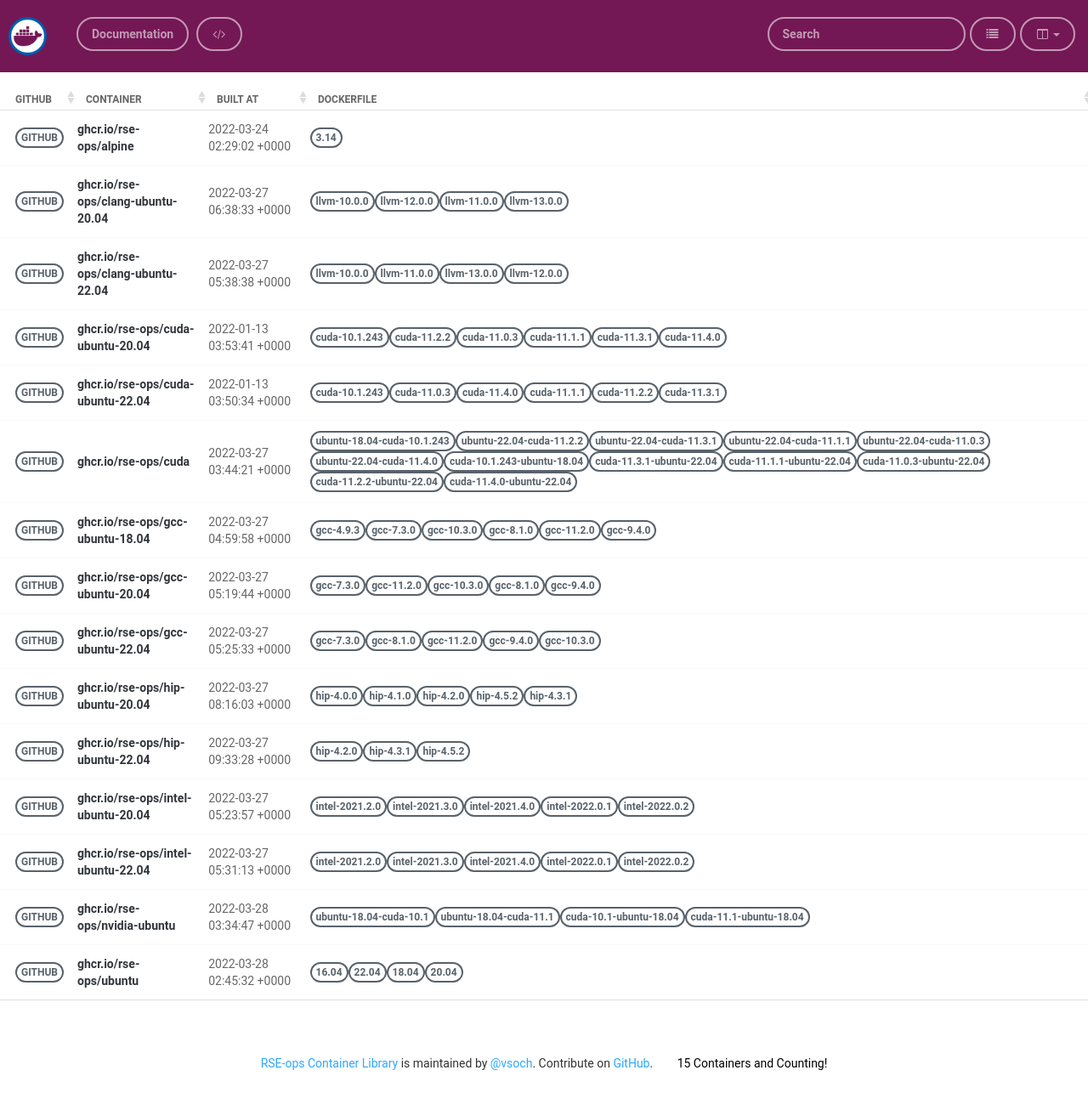
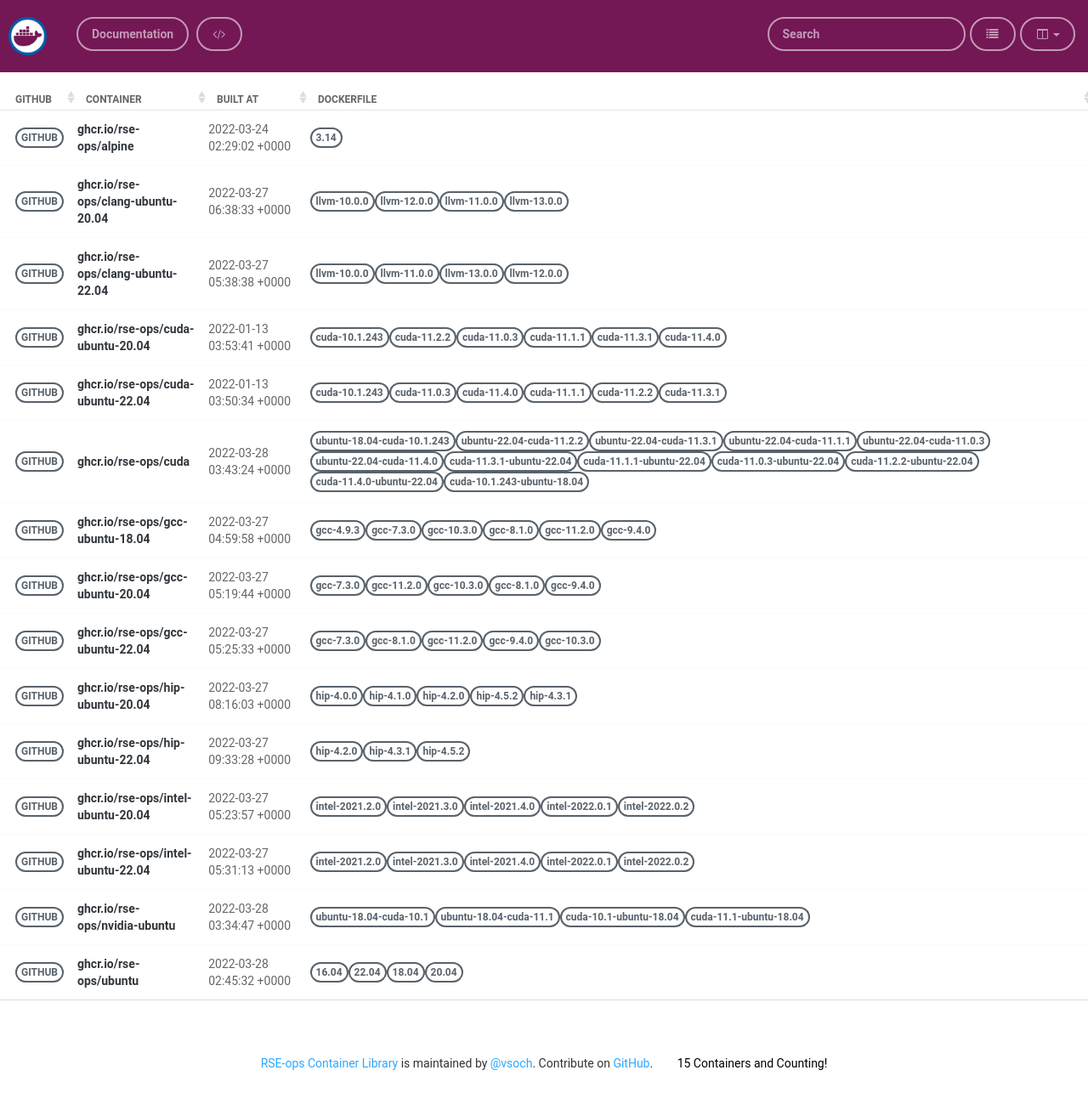
Before and after one commit to rse-ops/docker-images, a Jekyll site: the page built from pages/index.md, in a window 1280 px wide. Shown: the whole page at 85% size. Built offline with Jekyll 4.4.1, drawn with Linux system fonts in a browser that asks for light colours; nearby versions of some CDN libraries.

Commit message:
Automated push to update library 2022-03-28

```diff
--- a/_library/ghcr.io-rse-ops-cuda.md
+++ b/_library/ghcr.io-rse-ops-cuda.md
@@ -1,7 +1,7 @@
 ---
 layout: container
 name: ghcr.io/rse-ops/cuda
-updated_at: 2022-03-27 03:44:21.760485
+updated_at: 2022-03-28 03:43:24.308891
 
 
 container_url: https://github.com/orgs/rse-ops/packages/container/package/cuda
```
Also changed, not shown: other parts of _library/ghcr.io-rse-ops-cuda.md (+3 -3 lines).
